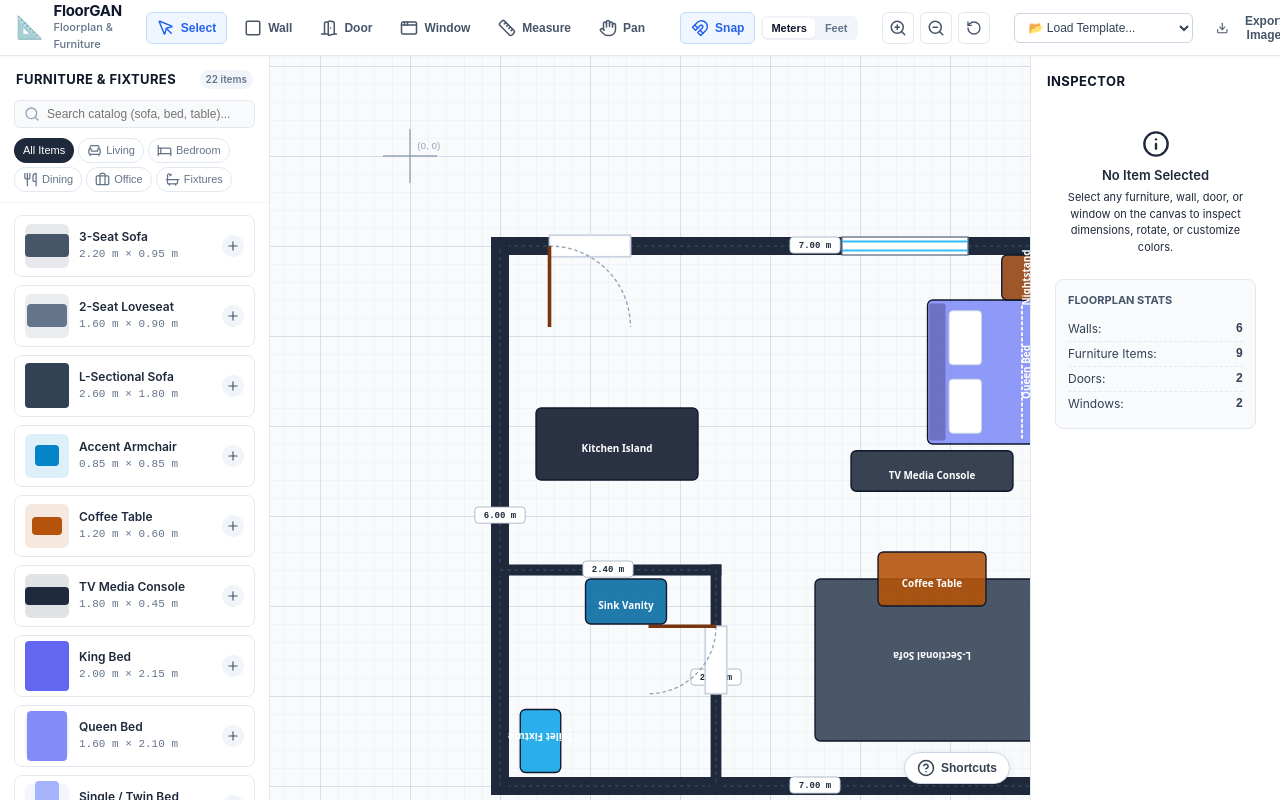
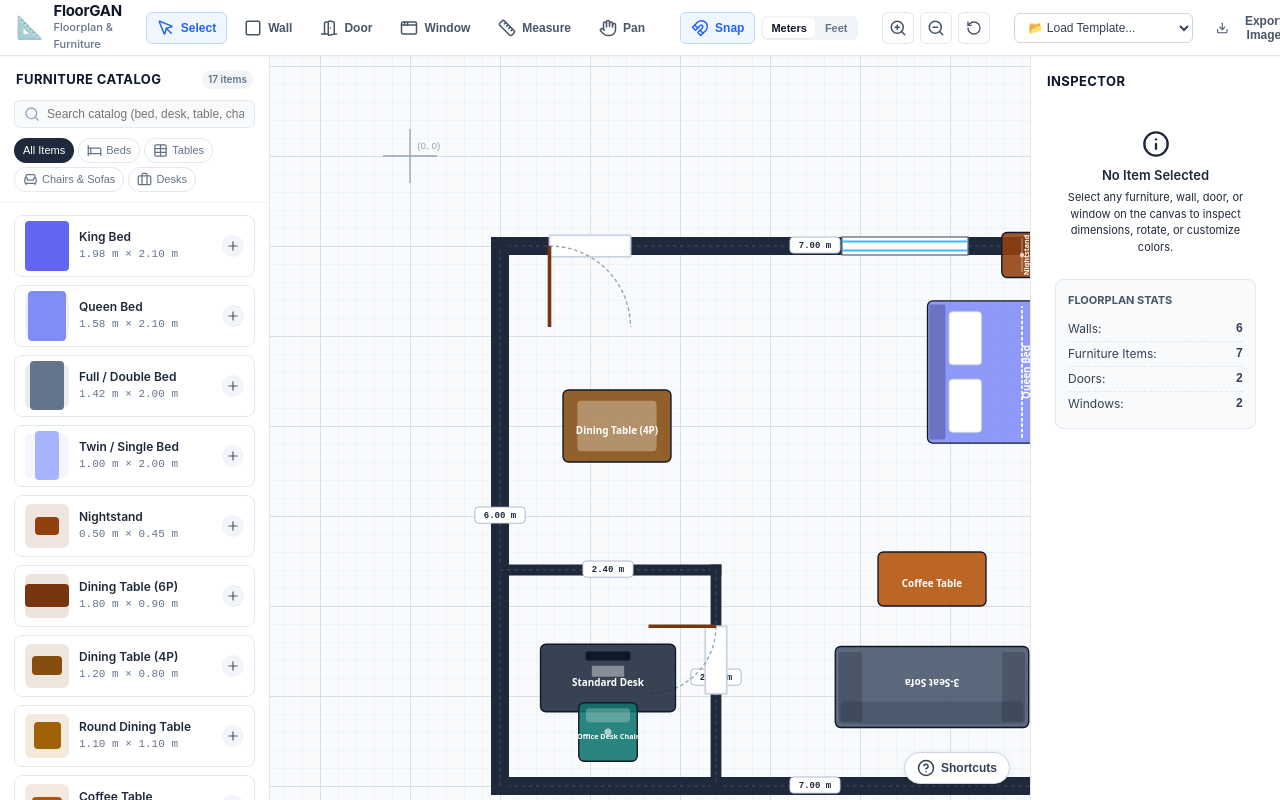
Before and after one commit to morganlaw/floorgan, a React (Vite) app: page / in a window 1280 px wide. Built offline with nearby package versions, Linux system fonts and the light colour scheme.

Commit message:
Refactor catalog to essential beds, tables, chairs, and desks with accurate dimensions

```diff
--- a/src/catalog.ts
+++ b/src/catalog.ts
@@ -1,233 +1,181 @@
 import { FurnitureCatalogItem } from './types';
 
 export const FURNITURE_CATALOG: FurnitureCatalogItem[] = [
-  // Living Room
+  // Beds
+  {
+    catalogId: 'bed_king',
+    name: 'King Bed',
+    category: 'beds',
+    width: 198,
+    depth: 210,
+    color: '#6366f1',
+    iconType: 'bed_double',
+    description: 'Standard King bed with frame (1.98m x 2.10m / 78" x 83")',
+  },
+  {
+    catalogId: 'bed_queen',
+    name: 'Queen Bed',
+    category: 'beds',
+    width: 158,
+    depth: 210,
+    color: '#818cf8',
+    iconType: 'bed_double',
+    description: 'Standard Queen bed with frame (1.58m x 2.10m / 62" x 83")',
+  },
+  {
+    catalogId: 'bed_double',
+    name: 'Full / Double Bed',
+    category: 'beds',
+    width: 142,
+    depth: 200,
+    color: '#64748b',
+    iconType: 'bed_double',
+    description: 'Standard Full/Double bed with frame (1.42m x 2.00m / 56" x 79")',
+  },
+  {
+    catalogId: 'bed_single',
+    name: 'Twin / Single Bed',
+    category: 'beds',
+    width: 100,
+    depth: 200,
+    color: '#a5b4fc',
+    iconType: 'bed_single',
+    description: 'Standard Twin/Single bed with frame (1.00m x 2.00m / 39" x 79")',
+  },
+  {
+    catalogId: 'nightstand',
+    name: 'Nightstand',
+    category: 'beds',
+    width: 50,
+    depth: 45,
+    color: '#92400e',
+    iconType: 'nightstand',
+    description: 'Bedside nightstand (0.50m x 0.45m / 20" x 18")',
+  },
+
+  // Tables
+  {
+    catalogId: 'dining_table_6',
+    name: 'Dining Table (6P)',
+    category: 'tables',
+    width: 180,
+    depth: 90,
+    color: '#78350f',
+    iconType: 'dining_set',
+    description: 'Rectangular 6-seater dining table (1.80m x 0.90m / 71" x 35")',
+  },
+  {
+    catalogId: 'dining_table_4',
+    name: 'Dining Table (4P)',
+    category: 'tables',
+    width: 120,
+    depth: 80,
+    color: '#854d0e',
+    iconType: 'dining_set',
+    description: 'Rectangular 4-seater dining table (1.20m x 0.80m / 47" x 31")',
+  },
+  {
+    catalogId: 'dining_table_round',
+    name: 'Round Dining Table',
+    category: 'tables',
+    width: 110,
+    depth: 110,
+    color: '#a16207',
+    iconType: 'table_round',
+    description: 'Round 4-seater dining table (1.10m diameter / 43")',
+  },
+  {
+    catalogId: 'coffee_table',
+    name: 'Coffee Table',
+    category: 'tables',
+    width: 120,
+    depth: 60,
+    color: '#b45309',
+    iconType: 'table_rect',
+    description: 'Living room coffee table (1.20m x 0.60m / 47" x 24")',
+  },
+  {
+    catalogId: 'side_table',
+    name: 'Side Table',
+    category: 'tables',
+    width: 50,
+    depth: 50,
+    color: '#d97706',
+    iconType: 'table_rect',
+    description: 'Accent side / end table (0.50m x 0.50m / 20" x 20")',
+  },
+
+  // Chairs & Seating
   {
     catalogId: 'sofa_3seat',
     name: '3-Seat Sofa',
-    category: 'living',
-    width: 220,
-    depth: 95,
+    category: 'seating',
+    width: 215,
+    depth: 90,
     color: '#475569',
     iconType: 'sofa',
-    description: 'Standard 3-cushion couch (2.2m x 0.95m)',
+    description: 'Standard 3-cushion couch (2.15m x 0.90m / 85" x 35")',
   },
   {
     catalogId: 'sofa_2seat',
     name: '2-Seat Loveseat',
-    category: 'living',
-    width: 160,
-    depth: 90,
+    category: 'seating',
+    width: 150,
+    depth: 85,
     color: '#64748b',
     iconType: 'sofa_2',
-    description: 'Compact 2-seater loveseat (1.6m x 0.9m)',
-  },
-  {
-    catalogId: 'sofa_sectional',
-    name: 'L-Sectional Sofa',
-    category: 'living',
-    width: 260,
-    depth: 180,
-    color: '#334155',
-    iconType: 'sectional',
-    description: 'L-shaped sectional couch (2.6m x 1.8m)',
+    description: '2-seater compact loveseat (1.50m x 0.85m / 59" x 33")',
   },
   {
     catalogId: 'armchair',
     name: 'Accent Armchair',
-    category: 'living',
+    category: 'seating',
     width: 85,
     depth: 85,
     color: '#0284c7',
     iconType: 'armchair',
-    description: 'Comfortable armchair (0.85m x 0.85m)',
+    description: 'Single accent armchair (0.85m x 0.85m / 33" x 33")',
   },
   {
-    catalogId: 'coffee_table',
-    name: 'Coffee Table',
-    category: 'living',
-    width: 120,
-    depth: 60,
-    color: '#b45309',
-    iconType: 'table_rect',
-    description: 'Rectangular wooden coffee table (1.2m x 0.6m)',
+    catalogId: 'office_chair',
+    name: 'Office Desk Chair',
+    category: 'seating',
+    width: 65,
+    depth: 65,
+    color: '#0f766e',
+    iconType: 'chair_office',
+    description: 'Swivel ergonomic task chair (0.65m x 0.65m / 26" x 26")',
   },
   {
-    catalogId: 'tv_unit',
-    name: 'TV Media Console',
-    category: 'living',
-    width: 180,
-    depth: 45,
-    color: '#1e293b',
-    iconType: 'tv_stand',
-    description: 'Low-profile TV entertainment console',
+    catalogId: 'dining_chair',
+    name: 'Dining Chair',
+    category: 'seating',
+    width: 48,
+    depth: 52,
+    color: '#334155',
+    iconType: 'dining_chair',
+    description: 'Standard dining room chair (0.48m x 0.52m / 19" x 20")',
   },
 
-  // Bedroom
-  {
-    catalogId: 'bed_king',
-    name: 'King Bed',
-    category: 'bedroom',
-    width: 200,
-    depth: 215,
-    color: '#6366f1',
-    iconType: 'bed_double',
-    description: 'King size bed with headboard (2.0m x 2.15m)',
-  },
-  {
-    catalogId: 'bed_queen',
-    name: 'Queen Bed',
-    category: 'bedroom',
-    width: 160,
-    depth: 210,
-    color: '#818cf8',
-    iconType: 'bed_double',
-    description: 'Queen size bed (1.6m x 2.1m)',
-  },
-  {
-    catalogId: 'bed_single',
-    name: 'Single / Twin Bed',
-    category: 'bedroom',
-    width: 100,
-    depth: 200,
-    color: '#a5b4fc',
-    iconType: 'bed_single',
-    description: 'Standard single bed (1.0m x 2.0m)',
-  },
-  {
-    catalogId: 'nightstand',
-    name: 'Nightstand',
-    category: 'bedroom',
-    width: 50,
-    depth: 45,
-    color: '#92400e',
-    iconType: 'nightstand',
-    description: 'Bedside table (0.5m x 0.45m)',
-  },
-  {
-    catalogId: 'wardrobe',
-    name: 'Wardrobe Closet',
-    category: 'bedroom',
-    width: 180,
-    depth: 65,
-    color: '#475569',
-    iconType: 'wardrobe',
-    description: '3-door clothes wardrobe (1.8m x 0.65m)',
-  },
-
-  // Dining & Kitchen
-  {
-    catalogId: 'dining_table_6',
-    name: 'Dining Table (6P)',
-    category: 'dining',
-    width: 180,
-    depth: 90,
-    color: '#78350f',
-    iconType: 'dining_set',
-    description: 'Dining table with 6 chairs (1.8m x 0.9m)',
-  },
-  {
-    catalogId: 'dining_table_round',
-    name: 'Round Dining Table',
-    category: 'dining',
-    width: 120,
-    depth: 120,
-    color: '#854d0e',
-    iconType: 'table_round',
-    description: 'Round 4-person table (1.2m diameter)',
-  },
-  {
-    catalogId: 'kitchen_island',
-    name: 'Kitchen Island',
-    category: 'dining',
-    width: 200,
-    depth: 90,
-    color: '#0f172a',
-    iconType: 'counter',
-    description: 'Kitchen prep island with stools (2.0m x 0.9m)',
-  },
-  {
-    catalogId: 'refrigerator',
-    name: 'French Door Fridge',
-    category: 'dining',
-    width: 90,
-    depth: 85,
-    color: '#94a3b8',
-    iconType: 'appliance',
-    description: 'Standard refrigerator (0.9m x 0.85m)',
-  },
-
-  // Office
+  // Desks
   {
     catalogId: 'office_desk',
-    name: 'Executive Workstation',
-    category: 'office',
+    name: 'Standard Desk',
+    category: 'desks',
     width: 150,
     depth: 75,
     color: '#1e293b',
     iconType: 'desk',
-    description: 'Large office desk with monitor (1.5m x 0.75m)',
+    description: 'Standard writing & computer desk (1.50m x 0.75m / 59" x 30")',
   },
   {
-    catalogId: 'office_chair',
-    name: 'Ergonomic Task Chair',
-    category: 'office',
-    width: 65,
-    depth: 65,
-    color: '#0f766e',
-    iconType: 'chair',
-    description: 'Rolling desk chair (0.65m x 0.65m)',
-  },
-  {
-    catalogId: 'bookshelf',
-    name: 'Bookcase / Shelf',
-    category: 'office',
-    width: 100,
-    depth: 35,
-    color: '#57534e',
-    iconType: 'bookshelf',
-    description: 'Wall bookshelf (1.0m x 0.35m)',
-  },
-
-  // Fixtures & Bathroom
-  {
-    catalogId: 'bathtub',
-    name: 'Soaking Bathtub',
-    category: 'fixtures',
-    width: 170,
-    depth: 80,
-    color: '#0284c7',
-    iconType: 'tub',
-    description: 'Standard soaking tub (1.7m x 0.8m)',
-  },
-  {
-    catalogId: 'bathroom_vanity',
-    name: 'Sink Vanity',
-    category: 'fixtures',
-    width: 100,
-    depth: 55,
-    color: '#0369a1',
-    iconType: 'vanity',
-    description: 'Bathroom sink & cabinet (1.0m x 0.55m)',
-  },
-  {
-    catalogId: 'toilet',
-    name: 'Toilet Fixture',
-    category: 'fixtures',
-    width: 45,
-    depth: 70,
-    color: '#0ea5e9',
-    iconType: 'toilet',
-    description: 'Water closet fixture (0.45m x 0.7m)',
-  },
-  {
-    catalogId: 'plant',
-    name: 'Potted Indoor Plant',
-    category: 'fixtures',
-    width: 60,
+    catalogId: 'compact_desk',
+    name: 'Compact Desk',
+    category: 'desks',
+    width: 110,
     depth: 60,
-    color: '#15803d',
-    iconType: 'plant',
-    description: 'Decorative potted indoor plant (0.6m)',
+    color: '#334155',
+    iconType: 'desk',
+    description: 'Compact study or laptop desk (1.10m x 0.60m / 43" x 24")',
   },
 ];
--- a/src/components/Sidebar.tsx
+++ b/src/components/Sidebar.tsx
@@ -2,9 +2,8 @@ import React, { useState } from 'react';
 import {
   Armchair,
   Bed,
-  Utensils,
+  Table,
   Briefcase,
-  Bath,
   Search,
   Plus,
 } from 'lucide-react';
@@ -35,11 +34,10 @@ export const Sidebar: React.FC<Props> = ({
 
   const categories = [
     { id: 'all', label: 'All Items', icon: null },
-    { id: 'living', label: 'Living', icon: <Armchair size={15} /> },
-    { id: 'bedroom', label: 'Bedroom', icon: <Bed size={15} /> },
-    { id: 'dining', label: 'Dining', icon: <Utensils size={15} /> },
-    { id: 'office', label: 'Office', icon: <Briefcase size={15} /> },
-    { id: 'fixtures', label: 'Fixtures', icon: <Bath size={15} /> },
+    { id: 'beds', label: 'Beds', icon: <Bed size={15} /> },
+    { id: 'tables', label: 'Tables', icon: <Table size={15} /> },
+    { id: 'seating', label: 'Chairs & Sofas', icon: <Armchair size={15} /> },
+    { id: 'desks', label: 'Desks', icon: <Briefcase size={15} /> },
   ];
 
   const filteredItems = FURNITURE_CATALOG.filter((item) => {
@@ -76,7 +74,7 @@ export const Sidebar: React.FC<Props> = ({
   return (
     <aside className="sidebar">
       <div className="sidebar-header">
-        <h2 className="sidebar-title">Furniture & Fixtures</h2>
+        <h2 className="sidebar-title">Furniture Catalog</h2>
         <span className="sidebar-badge">{filteredItems.length} items</span>
       </div>
 
@@ -85,7 +83,7 @@ export const Sidebar: React.FC<Props> = ({
         <Search size={16} className="search-icon" />
         <input
           type="text"
-          placeholder="Search catalog (sofa, bed, table)..."
+          placeholder="Search catalog (bed, desk, table, chair)..."
           value={searchQuery}
           onChange={(e) => setSearchQuery(e.target.value)}
           className="search-input"
--- a/src/templates.ts
+++ b/src/templates.ts
@@ -14,14 +14,14 @@ export const TEMPLATES: Record<string, { name: string; state: FloorplanState }>
         { id: 'w2', start: { x: 800, y: 100 }, end: { x: 800, y: 700 }, thickness: 20 },
         { id: 'w3', start: { x: 800, y: 700 }, end: { x: 100, y: 700 }, thickness: 20 },
         { id: 'w4', start: { x: 100, y: 700 }, end: { x: 100, y: 100 }, thickness: 20 },
-        // Bathroom enclosure (interior walls)
+        // Partition wall
         { id: 'w5', start: { x: 100, y: 460 }, end: { x: 340, y: 460 }, thickness: 12 },
         { id: 'w6', start: { x: 340, y: 460 }, end: { x: 340, y: 700 }, thickness: 12 },
       ],
       doors: [
         // Main entrance
         { id: 'd1', x: 200, y: 100, width: 90, rotation: 0, swingDirection: 'left' },
-        // Bathroom door
+        // Partition door
         { id: 'd2', x: 340, y: 560, width: 75, rotation: 90, swingDirection: 'right' },
       ],
       windows: [
@@ -34,10 +34,10 @@ export const TEMPLATES: Record<string, { name: string; state: FloorplanState }>
           id: 'f1',
           catalogId: 'bed_queen',
           name: 'Queen Bed',
-          category: 'bedroom',
+          category: 'beds',
           x: 680,
           y: 240,
-          width: 160,
+          width: 158,
           depth: 210,
           rotation: 270,
           color: '#818cf8',
@@ -47,9 +47,9 @@ export const TEMPLATES: Record<string, { name: string; state: FloorplanState }>
           id: 'f2',
           catalogId: 'nightstand',
           name: 'Nightstand',
-          category: 'bedroom',
+          category: 'beds',
           x: 680,
-          y: 135,
+          y: 110,
           width: 50,
           depth: 45,
           rotation: 270,
@@ -59,22 +59,22 @@ export const TEMPLATES: Record<string, { name: string; state: FloorplanState }>
         // Living Zone
         {
           id: 'f3',
-          catalogId: 'sofa_sectional',
-          name: 'L-Sectional Sofa',
-          category: 'living',
+          catalogId: 'sofa_3seat',
+          name: '3-Seat Sofa',
+          category: 'seating',
           x: 580,
-          y: 560,
-          width: 260,
-          depth: 180,
+          y: 590,
+          width: 215,
+          depth: 90,
           rotation: 180,
-          color: '#334155',
-          iconType: 'sectional',
+          color: '#475569',
+          iconType: 'sofa',
         },
         {
           id: 'f4',
           catalogId: 'coffee_table',
           name: 'Coffee Table',
-          category: 'living',
+          category: 'tables',
           x: 580,
           y: 470,
           width: 120,
@@ -83,72 +83,46 @@ export const TEMPLATES: Record<string, { name: string; state: FloorplanState }>
           color: '#b45309',
           iconType: 'table_rect',
         },
+        // Dining Table
         {
           id: 'f5',
-          catalogId: 'tv_unit',
-          name: 'TV Media Console',
-          category: 'living',
-          x: 580,
-          y: 350,
-          width: 180,
-          depth: 45,
+          catalogId: 'dining_table_4',
+          name: 'Dining Table (4P)',
+          category: 'tables',
+          x: 230,
+          y: 300,
+          width: 120,
+          depth: 80,
+          rotation: 0,
+          color: '#854d0e',
+          iconType: 'dining_set',
+        },
+        // Desk & Office Chair
+        {
+          id: 'f6',
+          catalogId: 'office_desk',
+          name: 'Standard Desk',
+          category: 'desks',
+          x: 220,
+          y: 580,
+          width: 150,
+          depth: 75,
           rotation: 0,
           color: '#1e293b',
-          iconType: 'tv_stand',
+          iconType: 'desk',
         },
-        // Kitchen / Dining Zone
-        {
-          id: 'f6',
-          catalogId: 'kitchen_island',
-          name: 'Kitchen Island',
-          category: 'dining',
-          x: 230,
-          y: 320,
-          width: 180,
-          depth: 80,
-          rotation: 0,
-          color: '#0f172a',
-          iconType: 'counter',
-        },
-        // Bathroom Fixtures
         {
           id: 'f7',
-          catalogId: 'toilet',
-          name: 'Toilet Fixture',
-          category: 'fixtures',
-          x: 145,
-          y: 650,
-          width: 45,
-          depth: 70,
-          rotation: 180,
-          color: '#0ea5e9',
-          iconType: 'toilet',
-        },
-        {
-          id: 'f8',
-          catalogId: 'bathroom_vanity',
-          name: 'Sink Vanity',
-          category: 'fixtures',
-          x: 240,
-          y: 495,
-          width: 90,
-          depth: 50,
+          catalogId: 'office_chair',
+          name: 'Office Desk Chair',
+          category: 'seating',
+          x: 220,
+          y: 640,
+          width: 65,
+          depth: 65,
           rotation: 0,
-          color: '#0369a1',
-          iconType: 'vanity',
-        },
-        {
-          id: 'f9',
-          catalogId: 'plant',
-          name: 'Potted Indoor Plant',
-          category: 'fixtures',
-          x: 750,
-          y: 650,
-          width: 60,
-          depth: 60,
-          rotation: 0,
-          color: '#15803d',
-          iconType: 'plant',
+          color: '#0f766e',
+          iconType: 'chair_office',
         },
       ],
     },
@@ -168,7 +142,7 @@ export const TEMPLATES: Record<string, { name: string; state: FloorplanState }>
         { id: 'w4', start: { x: 80, y: 780 }, end: { x: 80, y: 80 }, thickness: 20 },
         // Bedroom divider
         { id: 'w5', start: { x: 580, y: 80 }, end: { x: 580, y: 780 }, thickness: 15 },
-        // Bathroom
+        // Interior closet / divider
         { id: 'w6', start: { x: 80, y: 520 }, end: { x: 320, y: 520 }, thickness: 12 },
         { id: 'w7', start: { x: 320, y: 520 }, end: { x: 320, y: 780 }, thickness: 12 },
       ],
@@ -183,56 +157,123 @@ export const TEMPLATES: Record<string, { name: string; state: FloorplanState }>
         { id: 'win3', x: 980, y: 450, width: 160, thickness: 20, rotation: 90 },
       ],
       furniture: [
+        // Bedroom
         {
           id: 'fb1',
           catalogId: 'bed_king',
           name: 'King Bed',
-          category: 'bedroom',
+          category: 'beds',
           x: 780,
-          y: 200,
-          width: 200,
-          depth: 215,
+          y: 230,
+          width: 198,
+          depth: 210,
           rotation: 0,
           color: '#6366f1',
           iconType: 'bed_double',
         },
         {
           id: 'fb2',
-          catalogId: 'wardrobe',
-          name: 'Wardrobe Closet',
-          category: 'bedroom',
-          x: 870,
+          catalogId: 'nightstand',
+          name: 'Nightstand',
+          category: 'beds',
+          x: 640,
+          y: 200,
+          width: 50,
+          depth: 45,
+          rotation: 0,
+          color: '#92400e',
+          iconType: 'nightstand',
+        },
+        {
+          id: 'fb3',
+          catalogId: 'nightstand',
+          name: 'Nightstand',
+          category: 'beds',
+          x: 920,
+          y: 200,
+          width: 50,
+          depth: 45,
+          rotation: 0,
+          color: '#92400e',
+          iconType: 'nightstand',
+        },
+        {
+          id: 'fb4',
+          catalogId: 'compact_desk',
+          name: 'Compact Desk',
+          category: 'desks',
+          x: 780,
           y: 650,
-          width: 180,
+          width: 110,
+          depth: 60,
+          rotation: 0,
+          color: '#334155',
+          iconType: 'desk',
+        },
+        {
+          id: 'fb5',
+          catalogId: 'office_chair',
+          name: 'Office Desk Chair',
+          category: 'seating',
+          x: 780,
+          y: 590,
+          width: 65,
           depth: 65,
-          rotation: 90,
-          color: '#475569',
-          iconType: 'wardrobe',
+          rotation: 180,
+          color: '#0f766e',
+          iconType: 'chair_office',
         },
+        // Living & Dining
         {
           id: 'fl1',
           catalogId: 'sofa_3seat',
           name: '3-Seat Sofa',
-          category: 'living',
+          category: 'seating',
           x: 350,
-          y: 420,
-          width: 220,
-          depth: 95,
+          y: 380,
+          width: 215,
+          depth: 90,
           rotation: 0,
           color: '#475569',
           iconType: 'sofa',
         },
         {
           id: 'fl2',
+          catalogId: 'coffee_table',
+          name: 'Coffee Table',
+          category: 'tables',
+          x: 350,
+          y: 470,
+          width: 120,
+          depth: 60,
+          rotation: 0,
+          color: '#b45309',
+          iconType: 'table_rect',
+        },
+        {
+          id: 'fl3',
+          catalogId: 'armchair',
+          name: 'Accent Armchair',
+          category: 'seating',
+          x: 480,
+          y: 470,
+          width: 85,
+          depth: 85,
+          rotation: 270,
+          color: '#0284c7',
+          iconType: 'armchair',
+        },
+        {
+          id: 'fl4',
           catalogId: 'dining_table_round',
           name: 'Round Dining Table',
-          category: 'dining',
+          category: 'tables',
           x: 440,
-          y: 650,
-          width: 120,
-          depth: 120,
+          y: 660,
+          width: 110,
+          depth: 110,
           rotation: 0,
-          color: '#854d0e',
+          color: '#a16207',
           iconType: 'table_round',
         },
       ],
--- a/src/types.ts
+++ b/src/types.ts
@@ -32,7 +32,7 @@ export interface WindowItem {
   wallId?: string;
 }
 
-export type FurnitureCategory = 'living' | 'bedroom' | 'dining' | 'office' | 'fixtures';
+export type FurnitureCategory = 'beds' | 'tables' | 'seating' | 'desks';
 
 export interface FurnitureCatalogItem {
   catalogId: string;
```
Also changed, not shown: src/components/FloorplanCanvas.tsx (+97 -2 lines).
